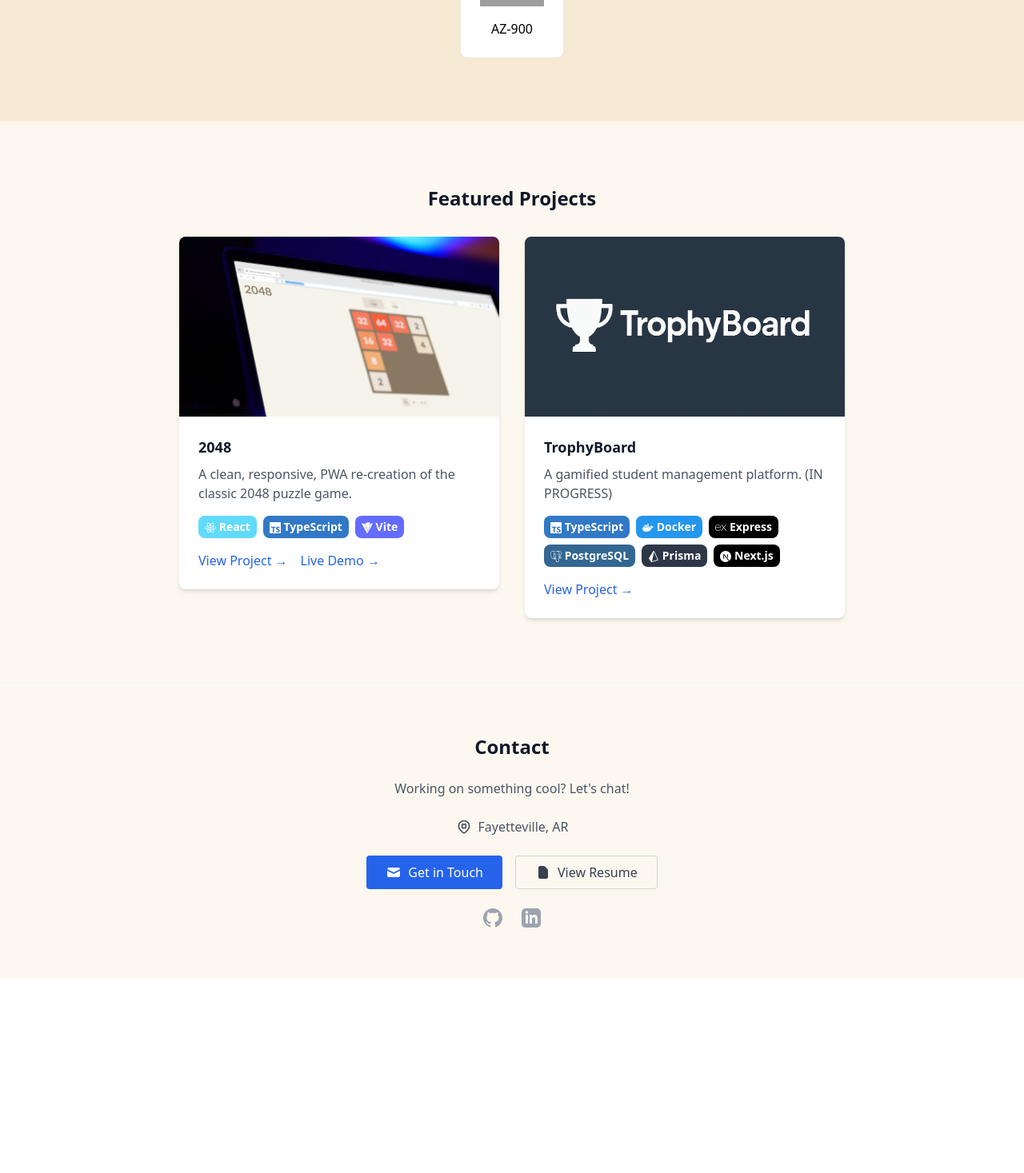
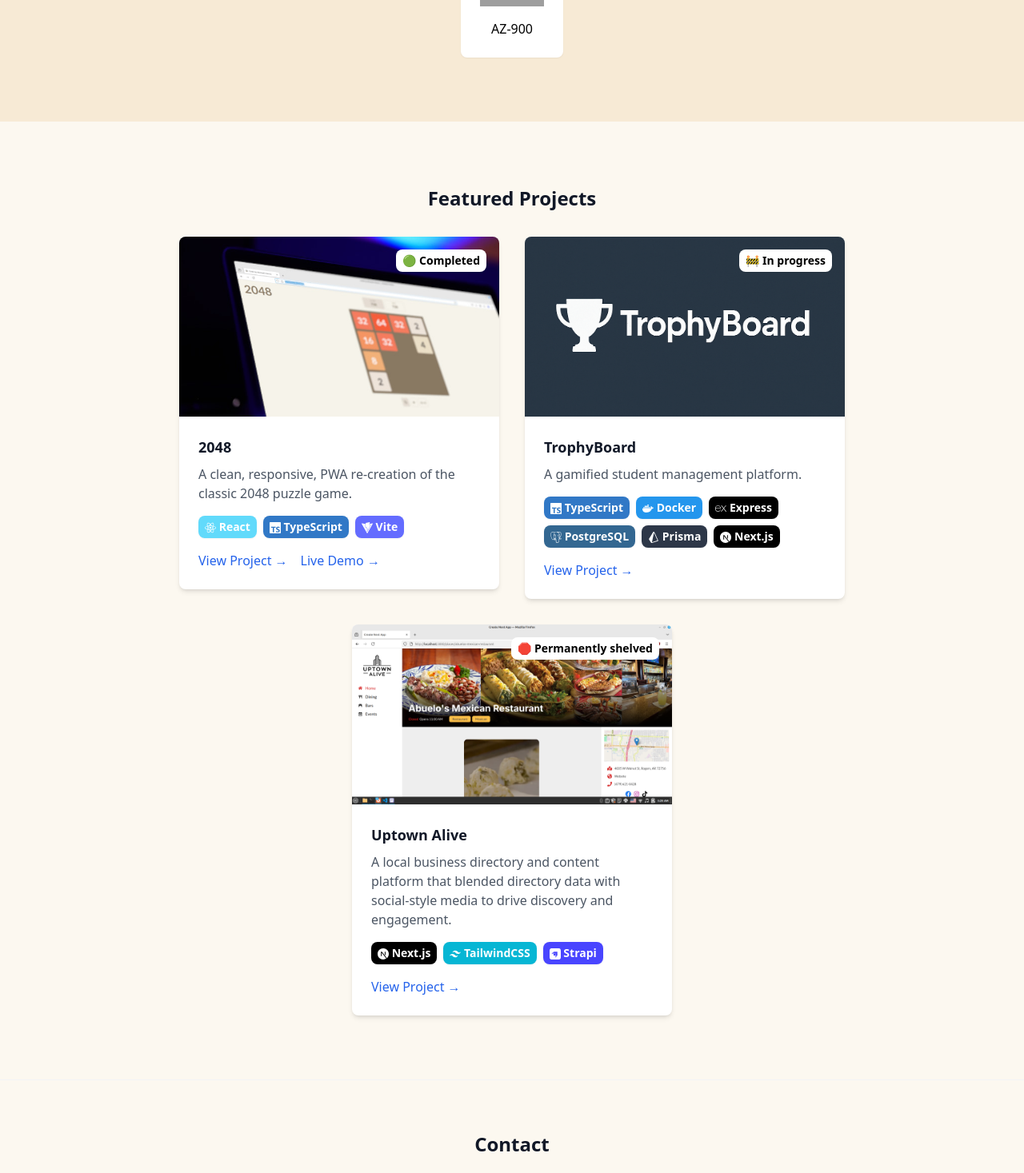
Before and after one commit to mrhanna/mrhanna-portfolio, a Next.js app: page / in a window 1280 px wide. Shown: the part 1248-2715 px from the top of the page at 80% size. Before the commit the page ends 2472 px from the top, so only its background shows below. Built offline with nearby package versions, Linux system fonts and the light colour scheme; grey boxes are pictures that could not be loaded.

Commit message:
Added status badge to projects. Added Uptown Alive as project.

```diff
--- a/app/components/Badge.tsx
+++ b/app/components/Badge.tsx
@@ -7,6 +7,9 @@
     SiPostgresql,
     SiPrisma,
     SiReact,
+    SiRedux,
+    SiStrapi,
+    SiTailwindcss,
     SiTypescript,
     SiVite,
 } from 'react-icons/si';
@@ -20,6 +23,9 @@
     prisma: ['Prisma', SiPrisma, '#2D3748'],
     nextjs: ['Next.js', SiNextdotjs, '#000000'],
     postgres: ['PostgreSQL', SiPostgresql, '#336791'],
+    strapi: ['Strapi', SiStrapi, '#4945FF'],
+    redux: ['Redux', SiRedux, '#764ABC'],
+    tailwindcss: ['TailwindCSS', SiTailwindcss, '#06B6D4'],
 } satisfies Record<string, [string, IconType, string]>;
 
 export type BadgeSlug = keyof typeof badges;
--- a/app/components/ProjectsSection.tsx
+++ b/app/components/ProjectsSection.tsx
@@ -1,8 +1,10 @@
 import Image from 'next/image';
 import Badge, { BadgeSlug } from './Badge';
+import StatusBadge, { Status } from './StatusBadge';
 
 interface Project {
     name: string;
+    status?: Status;
     description: string;
     stack?: BadgeSlug[];
     imageURL?: string;
@@ -14,6 +16,7 @@
     const projects: Project[] = [
         {
             name: '2048',
+            status: 'completed',
             description:
                 'A clean, responsive, PWA re-creation of the classic 2048 puzzle game.',
             stack: ['react', 'typescript', 'vite'],
@@ -23,8 +26,8 @@
         },
         {
             name: 'TrophyBoard',
-            description:
-                'A gamified student management platform. (IN PROGRESS)',
+            status: 'in-progress',
+            description: 'A gamified student management platform.',
             stack: [
                 'typescript',
                 'docker',
@@ -35,6 +38,15 @@
             ],
             imageURL: '/images/trophyboard.png',
             projectURL: 'https://github.com/mrhanna/trophyboard',
+        },
+        {
+            name: 'Uptown Alive',
+            status: 'shelved',
+            description:
+                'A local business directory and content platform that blended directory data with social-style media to drive discovery and engagement.',
+            stack: ['nextjs', 'tailwindcss', 'strapi'],
+            imageURL: '/images/uptown1.png',
+            projectURL: 'https://github.com/mrhanna/uptown-alive-nextjs',
         },
     ];
 
@@ -50,7 +62,7 @@
                             key={project.name}
                             className="bg-white rounded-lg shadow-md overflow-hidden hover:shadow-lg transition-shadow col-span-2 sm:last:odd:col-start-2"
                         >
-                            <div className="aspect-video bg-gray-100 relative">
+                            <div className="aspect-video bg-gray-100 relative p-4 text-right">
                                 {project.imageURL && (
                                     <Image
                                         src={project.imageURL}
@@ -59,14 +71,20 @@
                                         className="object-cover"
                                     />
                                 )}
+
+                                {project.status && (
+                                    <StatusBadge status={project.status} />
+                                )}
                             </div>
                             <div className="p-4 sm:p-6">
                                 <h3 className="text-base sm:text-lg font-semibold text-gray-900 mb-2">
                                     {project.name}
                                 </h3>
+
                                 <p className="text-sm sm:text-base text-gray-600 mb-4">
                                     {project.description}
                                 </p>
+
                                 {project.stack && (
                                     <div className="flex gap-2 my-4 flex-wrap">
                                         {project.stack.map(
--- /dev/null
+++ b/app/components/StatusBadge.tsx
@@ -0,0 +1,15 @@
+const statuses = {
+    completed: '🟢 Completed',
+    'in-progress': '🚧 In progress',
+    shelved: '🛑 Permanently shelved',
+} as const;
+
+export type Status = keyof typeof statuses;
+
+export default function StatusBadge({ status }: { status: Status }) {
+    return (
+        <div className="text-black bg-white inline-block rounded-lg shadow-sm hover:shadow-md font-bold text-sm py-1 px-2 relative z-10">
+            {statuses[status]}
+        </div>
+    );
+}
```
Also changed, not shown: public/images/uptown1.png (added).
